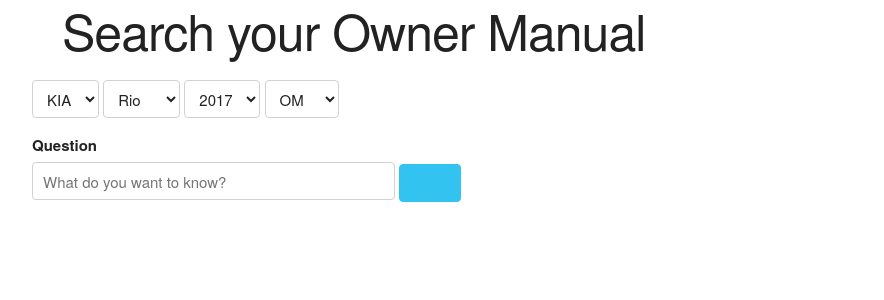
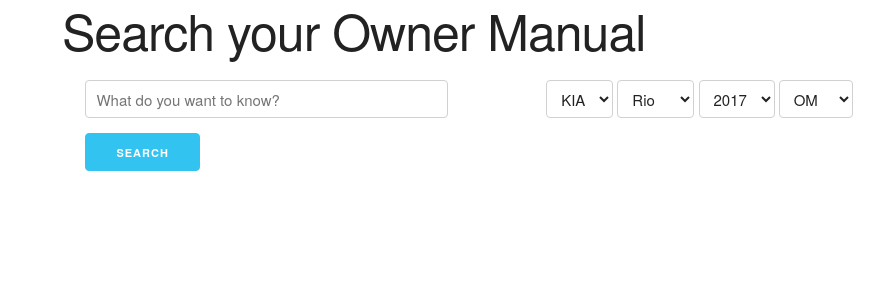
Before and after one commit to weihuacern/TDICapstoneHeroku, a Flask app: page / in a window 1280 px wide. Shown: the top 300 px of the page, without its empty margins (113-997 px from the left). Run offline with Flask 2, Linux system fonts and the light colour scheme; parts of the project's set-up code (start-up, migrations or seed data) failed here and were passed over; some libraries are stand-ins or nearby versions.

Commit message:
update index

```diff
--- a/templates/index.html
+++ b/templates/index.html
@@ -7,7 +7,7 @@
 	<meta name="viewport" content="width=device-width, initial-scale=1">
 	<meta name="author" content="Hua Wei">
 	<title>Owner Manual Search</title>
-	<link rel="stylesheet" href="https://maxcdn.bootstrapcdn.com/bootstrap/3.3.5/css/bootstrap.min.css">
+	<!-- <link rel="stylesheet" href="https://maxcdn.bootstrapcdn.com/bootstrap/3.3.5/css/bootstrap.min.css"> -->
 	<link rel="stylesheet" href="{{ url_for('static',filename='css/normalize.css')}}">
 	<link rel="stylesheet" href="{{ url_for('static',filename='css/skeleton.css')}}">
 	<link rel="icon" type="image/png" href="{{ url_for('static',filename='images/tj_favicon.ico')}}">
@@ -39,13 +39,16 @@
 					<option value="Navi">Navi</option>
 					<option value="FFG">FFG</option>
 				</select>
-				<label>Question</label>
-				<input id="query" type="text" size="40" name="query" value="" placeholder="What do you want to know?" />
-				<input class="button-primary" type="button" id="submit" />
+				<div class="six columns">
+					<!-- <label for="query">Question</label> -->
+					<input id="query" type="text" size="40" name="query" value="" placeholder="What do you want to know?" />
+					<button class="button-primary" type="button" id="submit" >Search</button>
+				</div>
 			</form>
 		</div>
 		<div id="main"></div>
 	</div>
+	<script src="https://cdnjs.cloudflare.com/ajax/libs/pdf.js/2.0.489/pdf.min.js"></script>
 	<script src="{{ url_for('static',filename='js/main.js')}}"></script>
 </body>
 
```
